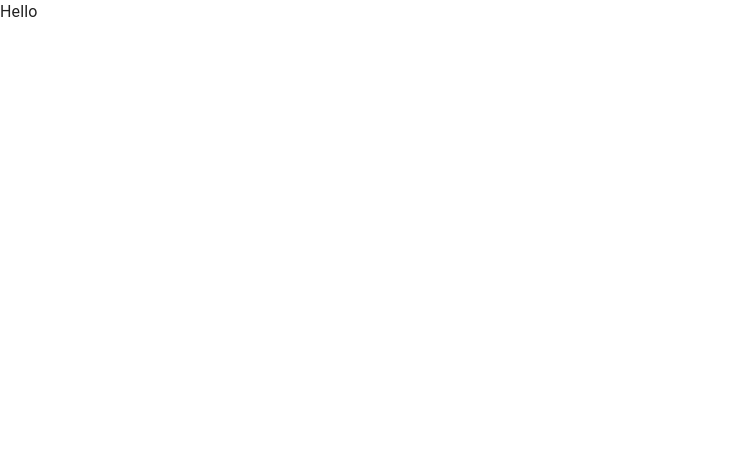
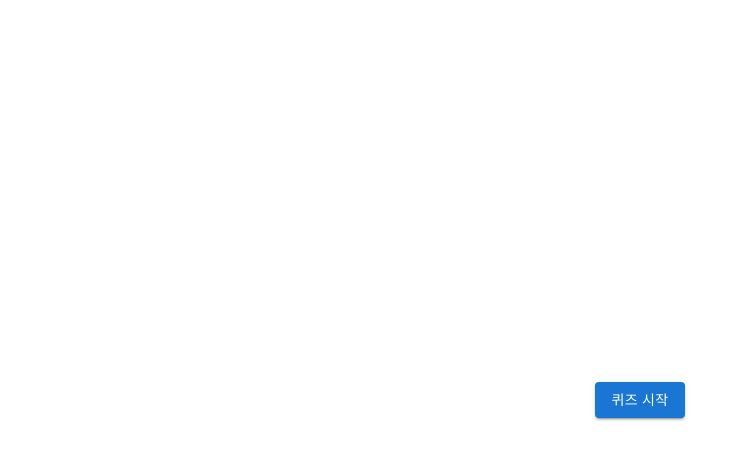
Before and after one commit to jeonyeonkyu/quiz-app, a React (Create React App) app: page / in a window 1280 px wide. Shown: the top 460 px of the page, without its empty margins (0-748 px from the left). Built offline with nearby package versions, Linux system fonts and the light colour scheme.

Commit message:
feat: 메인페이지, 퀴즈풀기 버튼 추가

```diff
--- a/package.json
+++ b/package.json
@@ -10,6 +10,7 @@
     "@mui/styles": "^5.11.1",
     "react": "^18.2.0",
     "react-dom": "^18.2.0",
+    "react-router-dom": "^6.6.1",
     "react-scripts": "5.0.1",
     "web-vitals": "^2.1.0",
     "zustand": "^4.1.5"
--- a/src/App.tsx
+++ b/src/App.tsx
@@ -1,11 +1,23 @@
 import React from 'react'
-import CssBaseline from '@mui/material/CssBaseline'
+import Home from './pages/Home'
+import { BrowserRouter as Router, Route, Routes } from 'react-router-dom'
+import Layout from './components/layout'
+import { CssBaseline } from '@mui/material'
+import routes from './consts/routes'
+import Quiz from './pages/Quiz'
 
 function App() {
   return (
     <>
       <CssBaseline />
-      Hello
+      <Layout>
+        <Router>
+          <Routes>
+            <Route index element={<Home />} />
+            <Route path={routes.quiz} element={<Quiz />} />
+          </Routes>
+        </Router>
+      </Layout>
     </>
   )
 }
--- /dev/null
+++ b/src/components/layout/index.tsx
@@ -0,0 +1,20 @@
+import styled from '@emotion/styled'
+import React from 'react'
+
+type Props = {
+  children: React.ReactNode
+}
+
+const Layout = ({ children }: Props) => {
+  return <LayoutContainer>{children}</LayoutContainer>
+}
+
+const LayoutContainer = styled.div`
+  display: flex;
+  min-height: 100vh;
+  padding: 0 16px;
+  justify-content: center;
+  align-items: center;
+`
+
+export default Layout
--- /dev/null
+++ b/src/consts/routes.ts
@@ -0,0 +1,6 @@
+const routes = {
+  index: '/',
+  quiz: '/quiz',
+} as const
+
+export default routes
--- /dev/null
+++ b/src/pages/Home.tsx
@@ -0,0 +1,22 @@
+import styled from '@emotion/styled'
+import { Button } from '@mui/material'
+import { Link } from 'react-router-dom'
+import routes from '../consts/routes'
+
+const Home = () => {
+  return (
+    <HomeWrapper>
+      <ButtonLink to={routes.quiz}>
+        <Button variant="contained">퀴즈 시작</Button>
+      </ButtonLink>
+    </HomeWrapper>
+  )
+}
+
+const HomeWrapper = styled.div``
+
+const ButtonLink = styled(Link)`
+  text-decoration: none;
+`
+
+export default Home
--- /dev/null
+++ b/src/pages/Quiz.tsx
@@ -0,0 +1,7 @@
+import React from 'react'
+
+const Quiz = () => {
+  return <div>퀴즈</div>
+}
+
+export default Quiz
```
Also changed, not shown: 2 other files (tests, documents, lock files or other folders).
